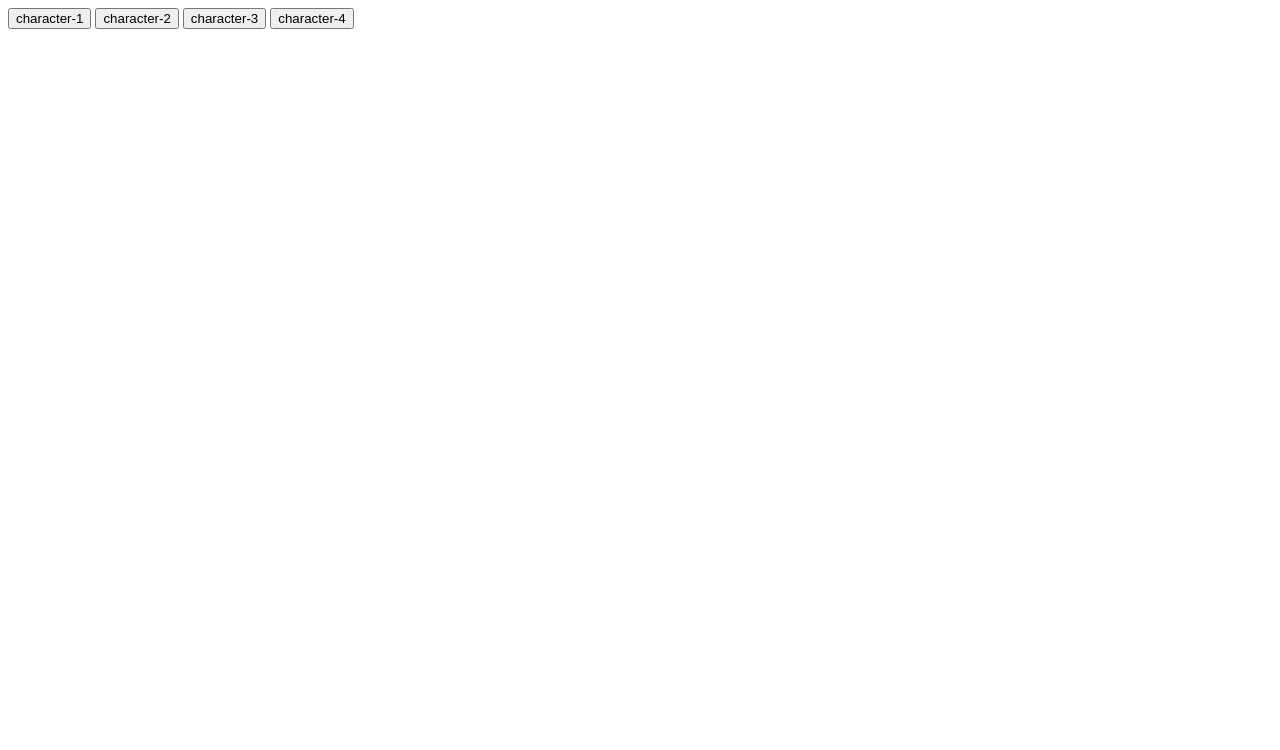
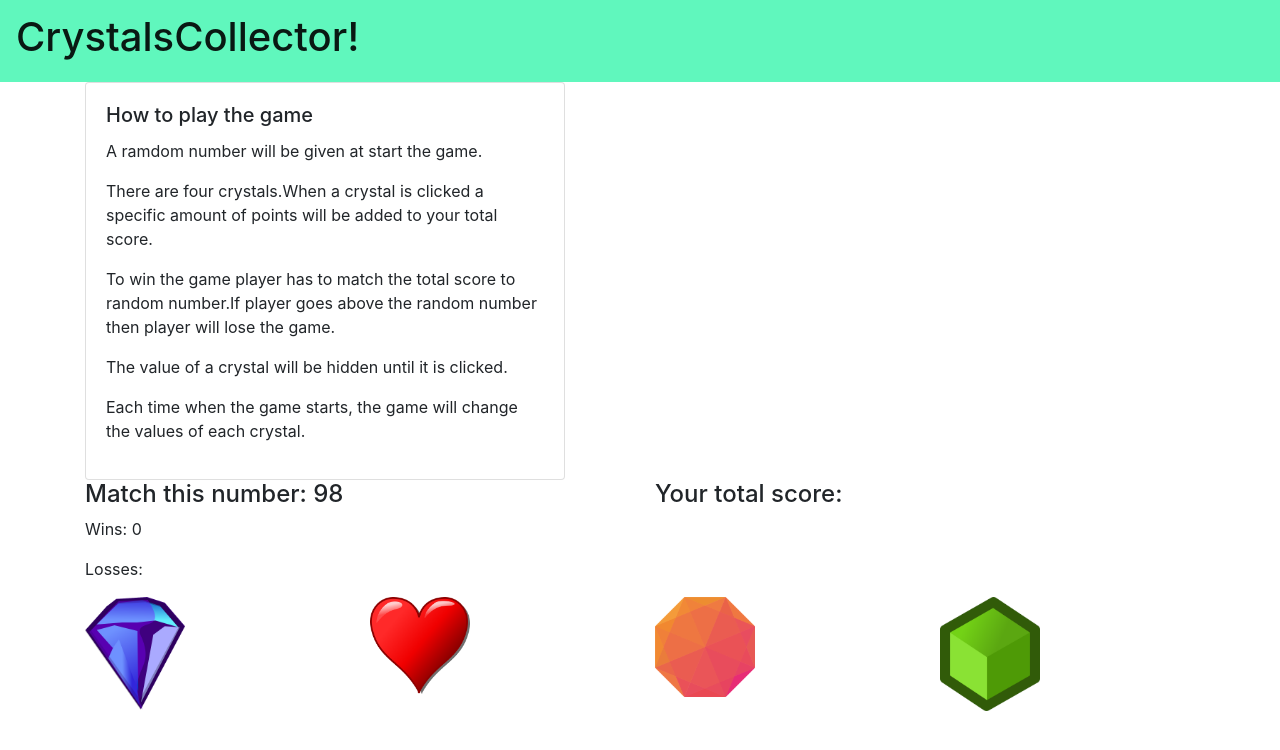
Before and after one commit to ekhan3119/unit-4-game, a plain HTML site: page index.html in a window 1280 px wide. Drawn offline with nearby package versions, Linux system fonts and the light colour scheme.

Commit message:
adding Crystalcollector code

```diff
--- a/assets/css/style.css
+++ b/assets/css/style.css
@@ -0,0 +1,7 @@
+nav{
+ width: 30%;
+}
+
+img .diamond{
+    box-sizing: 200px;
+}
--- a/assets/javascript/game.js
+++ b/assets/javascript/game.js
@@ -1,33 +1,45 @@
-// design each character with 3 properties hp, ap,cap
-var char1 = {healthpoint:180, attack_power:2, counter_attack_power:2, is_player: false};
-var char2 = {healthpoint:150, attack_power:4, counter_attack_power:4, is_player: false};
-var char3 = {healthpoint:120, attack_power:6, counter_attack_power:6, is_player: false };
-var char4 = {healthpoint:100, attack_power:8, counter_attack_power:8, is_player: false};
-//define array of 4 objets
-var characters = new Array[char1, char2,char3,char4];
-//write function to choose player
+//declare variables
+var startingNumber;
+var crystalValues;
+var wins = 0;
+var losses = 0;
+var totalScore = 0;
+//generating random number for crystals
+var randomNumber = Math.floor((Math.random()* 12)+ 1);
 
-function choosePlayer (player) {
-    if (player.id == "btn1"){
-        char1.is_player= true ;
-        //alert("You are first player!"+ char1.is_player);
-        document.getElementById("player").innerHTML= "You are first player!";
+
+//when page load generate a random number between 19-120
+$(document).ready (function(){
+    console.log ('I am working')
+function startGame(){
+    startingNumber = Math.floor((Math.random()* 120)+ 19);
+    $("#random").text("Match this number: " + startingNumber);
+
+    //update wins, losses, totalScore
+    $("#wins").text("Wins: "+ wins);
+    $("#losses").text("Losses: "+ loses);
+    $("#your-score").text("Your total score: "+ totalScore);
+
+    //Generate a random number for each crystals
+    newRandomNumber("#diamond");
+    newRandomNumber("#red-heart");
+    newRandomNumber("#orange-octagon");
+    newRandomNumber("#green-cube");
+}
+
+function crystalRandomNumber(id){
+    for (i = 0; i< 4; i++){
+    randomNumber = Math.floor((Math.random()* 12)+ 1);
     }
-    else if (player.id == "btn2"){
-        char2.is_player= true ;
-        //alert("You are second player!"+ char2.is_player);
-        document.getElementById("player").innerHTML= "You are second player!";
-    }
-    else if (player.id == "btn3"){
-        char3.is_player= true ;
-        //alert("You are third player!"+ char3.is_player);
-        document.getElementById("player").innerHTML= "You are second player!";
-    }
-    else if (player.id == "btn4"){
-        char4.is_player= true ;
-        //alert("You are forth player!"+ char4.is_player);
-        document.getElementById("player").innerHTML= "You are second player!";
-    }
-//alert("I am a button");
-    //return p1 ;
-  };
+$("#blue-diamond").att("value", randomNumber);
+}
+function whenGmaeStart(){
+    $(".diamond").on("click",crystalRandomNumber);
+}
+startGame();
+whenGmaeStar();
+
+//$("#random").load(Math.floor((Math.random()* 120)+ 19));
+//$("#random").text(startingNumber);
+
+});
--- a/index.html
+++ b/index.html
@@ -1,20 +1,87 @@
 <!DOCTYPE html>
 <html lang="en">
+
 <head>
     <meta charset="UTF-8">
     <meta name="viewport" content="width=device-width, initial-scale=1.0">
     <meta http-equiv="X-UA-Compatible" content="ie=edge">
-    <title>Document</title>
+    <title>Crystal Collector Game</title>
+    <link href="https://fonts.googleapis.com/css?family=Dosis|Nanum+Gothic" rel="stylesheet">
+    <!-- Bootstrap CSS -->
+    <link rel="stylesheet" href="https://maxcdn.bootstrapcdn.com/bootstrap/4.0.0/css/bootstrap.min.css" integrity="sha384-Gn5384xqQ1aoWXA+058RXPxPg6fy4IWvTNh0E263XmFcJlSAwiGgFAW/dAiS6JXm"
+        crossorigin="anonymous">
 </head>
+
 <body>
-        <script src="assets/javascript/game.js"></script>
-        <button id="btn1" onclick="choosePlayer(this)">character-1</button>
-        <button id="btn2" onclick="choosePlayer(this)">character-2</button>
-        <button id="btn3" onclick="choosePlayer(this)">character-3</button>
-        <button id="btn4" onclick="choosePlayer(this)">character-4</button>
 
-        <p id="player"></p>
+    <nav class="navbar navbar-light" style="background-color: rgb(96, 247, 189);"> <a class="navbar-brand" href="#">
+            <h1>CrystalsCollector!</h1>
+        </a>
+    </nav>
+    <div class="container">
+        <div class="card" style="width: 30rem;">
+            <div class="card-body">
+                <h5 class="card-title">How to play the game</h5>
+                <p class="card-text"> A ramdom number will be given at start the game.</p>
+                <p>There are four crystals.When a crystal is clicked a specific amount of points will be added to your
+                    total score.</p>
+                <p>To win the game player has to match the total score to random number.If player goes above the random
+                    number then player will lose the game.</p>
+                <p>The value of a crystal will be hidden until it is clicked.</p>
+                <p>Each time when the game starts, the game will change the values of each crystal.</p>
+
+            </div>
+        </div>
+        <div class="inner-container">
+            <div class="row">
+                <div class="col-sm-6">
+                    <h4 id="random">Match this number:</h4>
+                </div>
+                <div class="col-sm-6">
+                    <h4 id="your-score">Your total score: </h4>
+                </div>
+                <div class="w-100"></div>
+            </div>
+            <div class="row">
+                    <div class="col-6">
+                        <p id="wins">Wins: </p>
+                        <p id="losses">Losses: </p>
+                    </div>
+                  </div>
+        </div>
+        <div class="row">
+            <div class="col-sm-3" >
+                <img class= "img-fluid diamond" id="blue-diamond" src="assets/images/diamondshape.png" alt="diamond" width="100" height="100">
+            </div>
+            <div class="col-sm-3">
+                <img class="heart img-fluid" id="red-heart" src="assets/images/heart.png" alt="heart" width="100" height="100">
+            </div>
+                <div class="col-sm-3">
+                        <img class="octagon img-fluid" id="orange-octagon" src="assets/images/octagon-shape.png" alt="octagon" width="100" height="100">
+                </div>
+                <div class="col-sm-3">
+                        <img class="cube img-fluid" id="green-cube" src="assets/images/cube.png" alt="star" width="100" height="100">
+                </div>
+            </div>
+        </div>
+
+    </div>
 
 
+
+
+
+
+        <!-- JavaScript -->
+        <!-- jQuery first, then Popper.js, then Bootstrap JS -->
+        <script src="https://code.jquery.com/jquery-3.2.1.slim.min.js" integrity="sha384-KJ3o2DKtIkvYIK3UENzmM7KCkRr/rE9/Qpg6aAZGJwFDMVNA/GpGFF93hXpG5KkN"
+            crossorigin="anonymous"></script>
+        <script src="https://cdnjs.cloudflare.com/ajax/libs/popper.js/1.12.9/umd/popper.min.js" integrity="sha384-ApNbgh9B+Y1QKtv3Rn7W3mgPxhU9K/ScQsAP7hUibX39j7fakFPskvXusvfa0b4Q"
+            crossorigin="anonymous"></script>
+        <script src="https://maxcdn.bootstrapcdn.com/bootstrap/4.0.0/js/bootstrap.min.js" integrity="sha384-JZR6Spejh4U02d8jOt6vLEHfe/JQGiRRSQQxSfFWpi1MquVdAyjUar5+76PVCmYl"
+            crossorigin="anonymous"></script>
+        <script src="assets/javascript/game.js"></script>
+
 </body>
+
 </html>
```
Also changed, not shown: assets/images/cube.png (added), assets/images/diamondshape.png (added), assets/images/heart.png (added), assets/images/octagon-shape.png (added), 1 other file.
